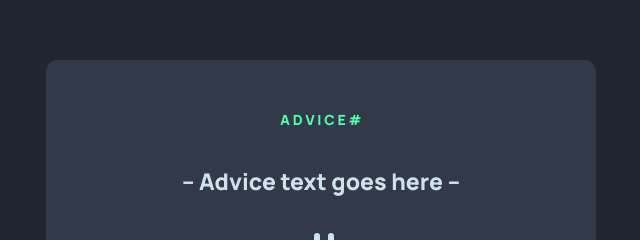
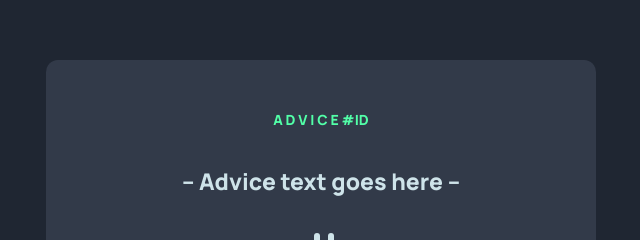
Before and after one commit to Magic-Cookiee/advice-generator-app-main, a plain HTML site: page index.html in a window 1280 px wide. Shown: the part 189-429 px from the top of the page, 319-959 px from the left. Drawn offline with Linux system fonts and the light colour scheme; no server answers.

Commit message:
Update index.html

```diff
--- a/index.html
+++ b/index.html
@@ -18,7 +18,7 @@
 <body>
     <div class="bg">
       <main>
-         <div id="advice">A D V I C E  # <h1 id="advice-id"></h1></div>
+         <div id="advice">A D V I C E  # <h1 id="advice-id">ID</h1></div>
          <span id="advice-text">-- Advice text goes here --</span>
          <img id="pattern-mobile" src="images/pattern-divider-mobile.svg" alt="#">
          <img id="pattern-desktop" src="images/pattern-divider-desktop.svg" alt="#">
```
